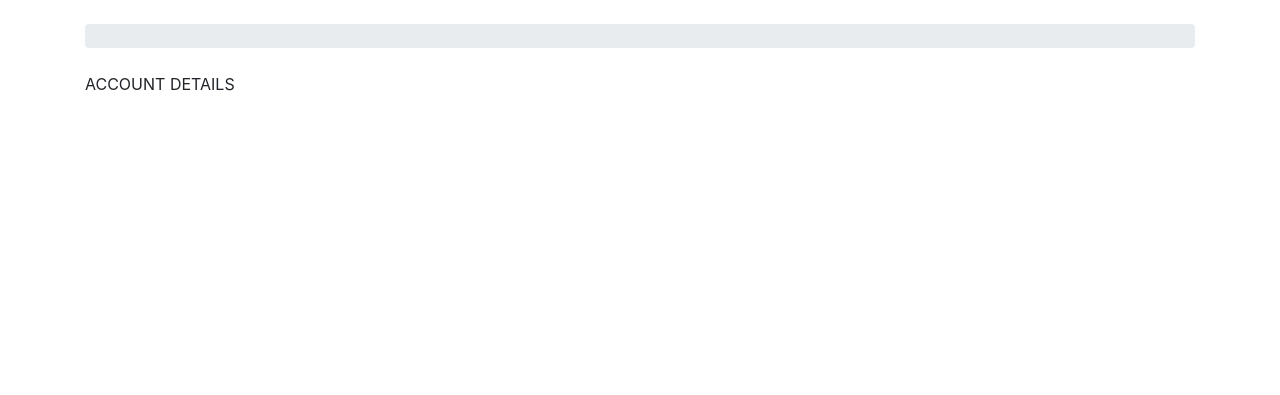
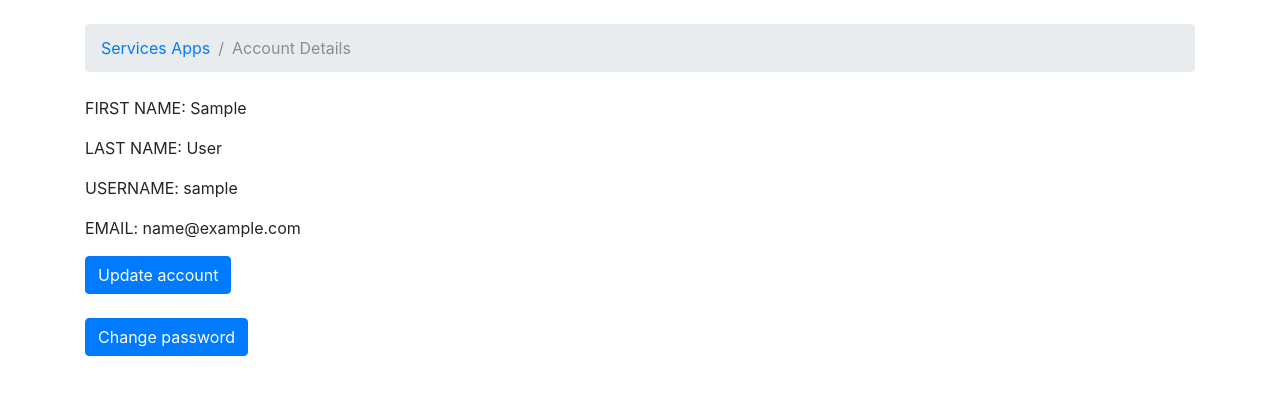
Before and after one commit to byronlin92/NwHacksApp2018, a Django app: a page that uses templates/account_detail.html in a window 1280 px wide. Shown: the part 56-451 px from the top of the page. Run offline with Django 3.2, Linux system fonts and the light colour scheme; the visitor is signed in with stand-in values (Sample User, id 1); data comes from the database, SQL or seed files in the repository; some libraries are stand-ins or nearby versions.

Commit message:
implemented update account, password

```diff
--- a/accounts/views.py
+++ b/accounts/views.py
@@ -1,11 +1,11 @@
-from django.shortcuts import render, redirect
+from django.shortcuts import render, redirect, get_object_or_404
+
 from django.contrib.auth import login
-from .forms import SignUpForm
+from .forms import SignUpForm, AccountUpdateForm, UpdatePasswordForm
 from django.contrib.auth.models import User
+#login decorator
+from django.contrib.auth.decorators import login_required
 
-#login decorators
-from django.contrib.auth.decorators import login_required
-from django.utils.decorators import method_decorator
 
 
 
@@ -24,3 +24,29 @@ def signup(request):
 def account_detail(request, user_username):
     user = User.objects.get(username=user_username)
     return render(request, 'account_detail.html', {'user': user})
+
+
+@login_required
+def account_update(request, user_username):
+    user = get_object_or_404(User, username=user_username)
+    if request.method == 'POST':
+        form = AccountUpdateForm(request.POST, instance=user)
+        if form.is_valid():
+            user = form.save()
+            return redirect('account_detail', user_username=user_username)
+    else:
+        form = AccountUpdateForm()
+    return render(request, 'account_update.html', {'user':user, 'form':form})
+
+
+@login_required
+def password_change(request, user_username):
+    user = get_object_or_404(User, username=user_username)
+    if request.method == 'POST':
+        form = UpdatePasswordForm(request.POST, instance=user)
+        if form.is_valid():
+            user = form.save()
+            return redirect('account_detail', user_username=user_username)
+    else:
+        form = UpdatePasswordForm()
+    return render(request, 'password_update.html', {'user':user, 'form':form})
--- a/myproject/urls.py
+++ b/myproject/urls.py
@@ -35,7 +35,8 @@ urlpatterns = [
     url(r'^login/$', auth_views.LoginView.as_view(template_name='login.html'), name='login'),
 
     url(r'^account/(?P<user_username>\w+)/details/$', account_views.account_detail, name='account_detail'),
-
+    url(r'^account/(?P<user_username>\w+)/update/$', account_views.account_update, name='account_update'),
+    url(r'^account/(?P<user_username>\w+)/password/$', account_views.password_change, name='password_change'),
 
     url(r'^admin/', admin.site.urls),
 
--- a/templates/account_detail.html
+++ b/templates/account_detail.html
@@ -1,8 +1,31 @@
 {% extends 'base.html' %}
-
 {% load static %}
 
+{% block breadcrumb %}
+  <li class="breadcrumb-item"><a href="{% url 'home' %}">Services Apps</a></li>
+  <li class="breadcrumb-item active">Account Details</li>
+{% endblock %}
+
 {% block content %}
-ACCOUNT DETAILS
+
+
+{% if user == request.user %}
+
+<p>FIRST NAME: {{user.first_name}}</p>
+<p>LAST NAME: {{user.last_name}}</p>
+<p>USERNAME: {{user.username}}</p>
+<p>EMAIL: {{user.email}}</p>
+
+<div class="mb-4">
+  <a href="{% url 'account_update' user.username %}" class="btn btn-primary">Update account</a>
+</div>
+
+<div class="mb-4">
+  <a href="{% url 'password_change' user.username %}" class="btn btn-primary">Change password</a>
+</div>
+
+{% else %}
+You do not have access to this page
+{% endif %}
 
 {% endblock content %}
```
Also changed, not shown: accounts/forms.py (+24 -1 lines), templates/account_update.html (added, +25 -0 lines), templates/password_update.html (added, +24 -0 lines).
